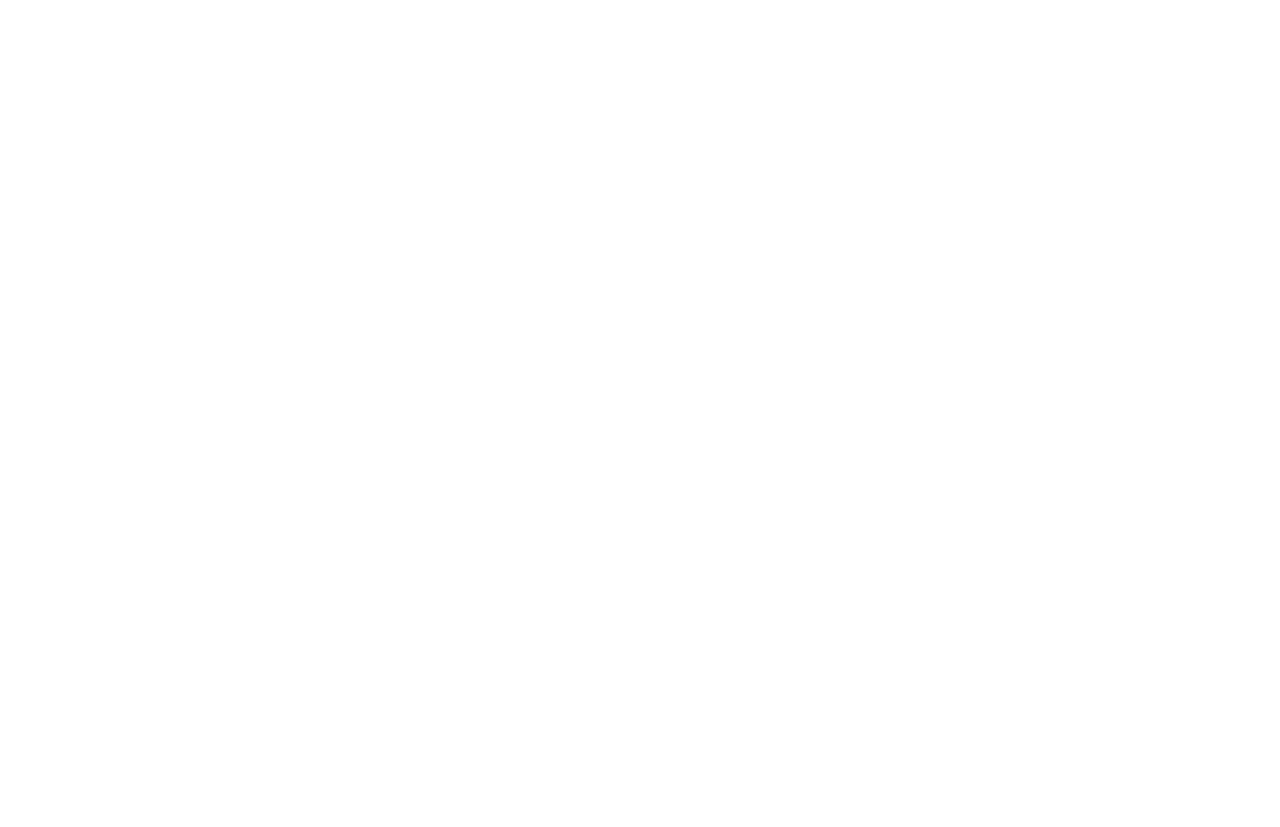
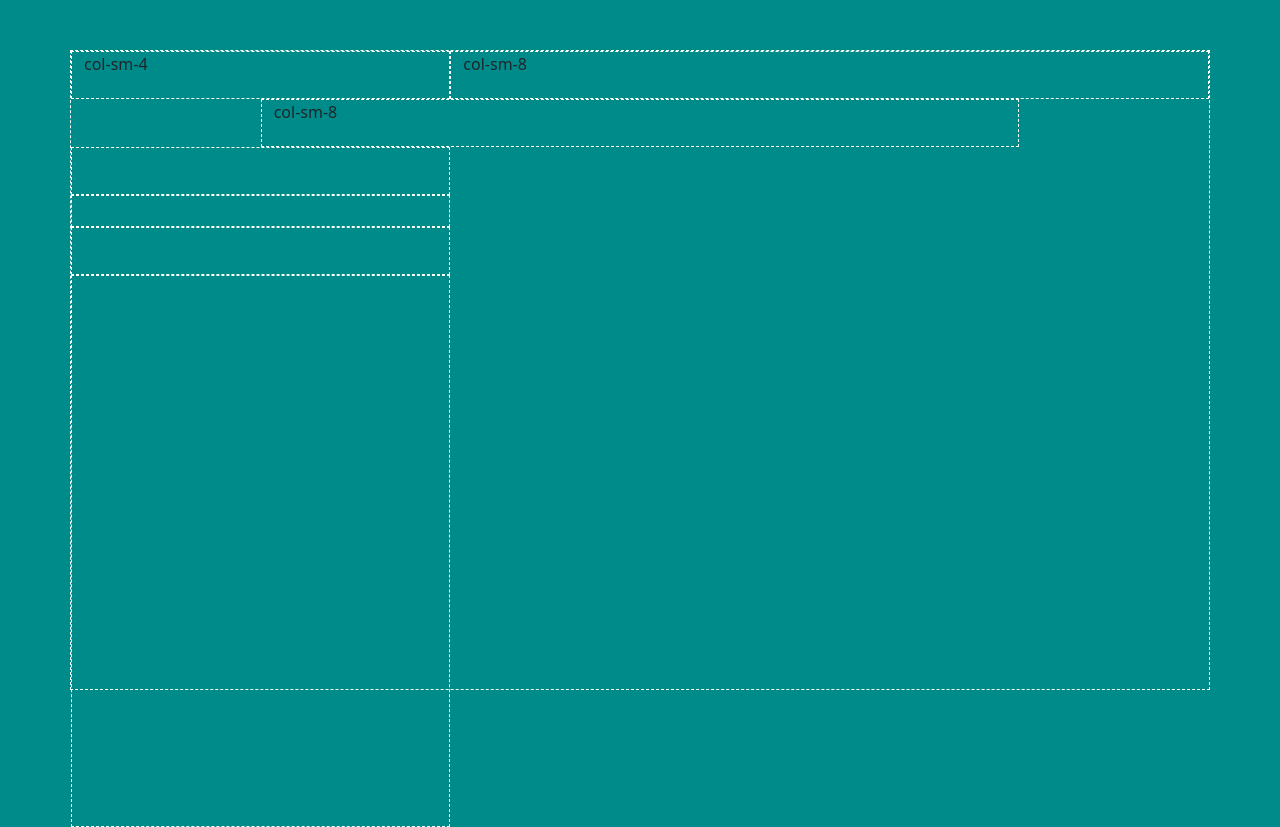
Before and after one commit to Paky-Simeone/vue-boolzapp, a plain HTML site: page index.html in a window 1280 px wide. Before the commit the page ends 800 px from the top, so only its background shows below. Drawn offline with nearby package versions, Linux system fonts and the light colour scheme.

Commit message:
layout da finire

```diff
--- a/css/style.css
+++ b/css/style.css
@@ -1,4 +1,40 @@
 body{
-    background: rgb(2,0,36);
-    background: linear-gradient(90deg, rgba(2,0,36,1) 0%, rgba(101,199,110,1) 0%);
+    background-color: darkcyan;
 }
+
+.container{
+    height: 80vh;
+    width: 1200px;
+    border: 1px dashed white;
+    margin-top: 50px;
+}
+
+#f-col{
+    height: 3rem;
+    border: 1px dashed white;
+}
+
+#s-col{
+    height: 3rem;
+    border: 1px dashed white;
+}
+
+#t-col{
+    height: 2rem;
+    border: 1px dashed white;
+}
+
+#contact-col{
+    height: 34.5rem;
+    border: 1px dashed white;
+}
+
+#user-text{
+    height: 3rem;
+    border: 1px dashed white;
+    margin: auto;
+}
+
+.container-chat{
+    height: calc(100% / 100px);
+}
--- a/index.html
+++ b/index.html
@@ -3,7 +3,7 @@
 <head>
     <meta charset="UTF-8">
     <meta name="viewport" content="width=device-width, initial-scale=1.0">
-    <title>Document</title>
+    <title>Boolzapp</title>
 
     <!-- Fontawesome -->
     <link rel="stylesheet" href="https://cdnjs.cloudflare.com/ajax/libs/font-awesome/6.5.1/css/all.min.css" integrity="sha512-DTOQO9RWCH3ppGqcWaEA1BIZOC6xxalwEsw9c2QQeAIftl+Vegovlnee1c9QX4TctnWMn13TZye+giMm8e2LwA==" crossorigin="anonymous" referrerpolicy="no-referrer" />
@@ -21,9 +21,37 @@
     <script src="./js/main.js" defer></script>
 </head>
 <body>
+    <div id="app">
+        <!-- CONTAINER TOTALE -->
+        <div class="container">
+            <div class="row">
+                <div id="f-col" class="col-sm-4">col-sm-4</div>
+                <div id="s-col" class="col-sm-8">col-sm-8</div>
+                <div class="container-chat"></div>
+                <div id="user-text" class="col-sm-8">col-sm-8</div>
+              </div>
 
+              <!-- RICEVI NOTIFICHE ROW -->
+            <div class="row">
+                <div id="f-col" class="col-sm-4"></div>
+            </div>
 
+            <!-- ROW CERCA PERSONE -->
+            <div class="row">
+                <div id="t-col" class="col-sm-4"></div>
+            </div>
 
+            <!-- ROW CONTATTO -->
+            <div class="row">
+                <div id="f-col" class="col-sm-4"></div>
+            </div>
+
+            <!-- ROW DEI CONTATTI E ROW TESTO UTENTE -->
+            <div class="row">
+                <div id="contact-col" class="col-sm-4"></div>
+            </div>
+        </div>
+    </div>
     <!-- Bootstrap Js -->
     <script src="https://cdn.jsdelivr.net/npm/bootstrap@5.3.2/dist/js/bootstrap.bundle.min.js" integrity="sha384-C6RzsynM9kWDrMNeT87bh95OGNyZPhcTNXj1NW7RuBCsyN/o0jlpcV8Qyq46cDfL" crossorigin="anonymous"></script>
 </body>
```
